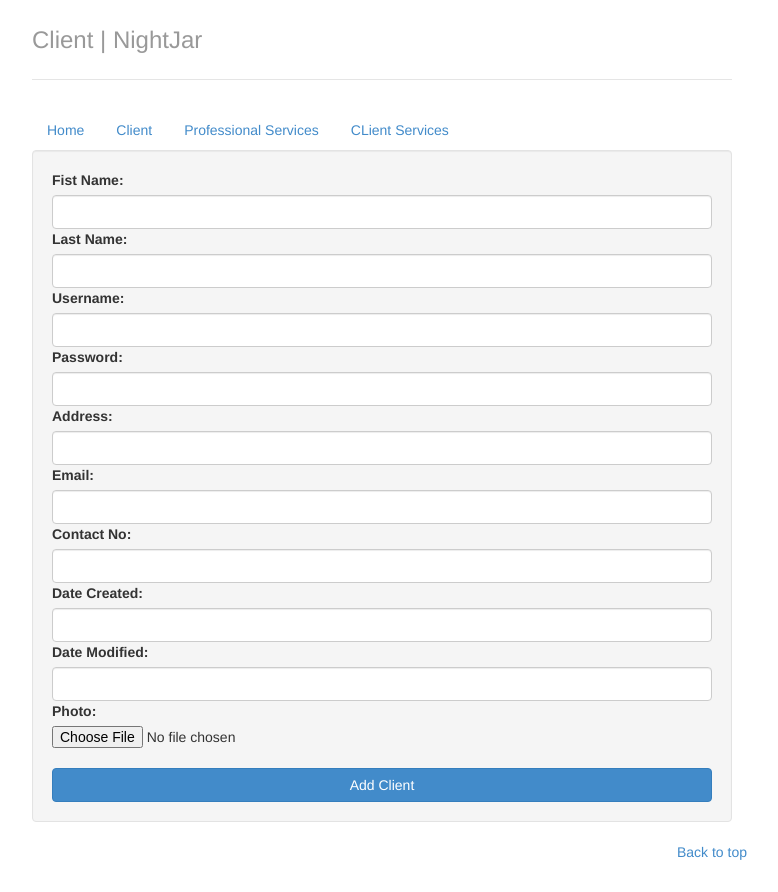
After one commit to meborda7/aabq-mmk, a CodeIgniter app: page /nightjar/client/ in a window 1280 px wide. The commit adds this page. Shown: the whole page, without its empty margins (258-1036 px from the left). Run offline with CodeIgniter, Linux system fonts and the light colour scheme; some libraries are stand-ins or nearby versions.

Commit message:
Created initial forms for client and professional services

```diff
--- a/application/config/constants.php
+++ b/application/config/constants.php
@@ -36,7 +36,7 @@ define('FOPEN_READ_WRITE_CREATE',				'a+b');
 define('FOPEN_WRITE_CREATE_STRICT',				'xb');
 define('FOPEN_READ_WRITE_CREATE_STRICT',		'x+b');
 
-define('APP_NAME', 'App_Name');
+define('APP_NAME', 'NightJar');
 
 /* JOIN */
 define('TABLE',									'table');
--- /dev/null
+++ b/application/controllers/client.php
@@ -0,0 +1,17 @@
+<?php
+
+if (!defined('BASEPATH'))
+    exit('No direct script access allowed');
+
+class Client extends BaseController {
+
+	public function index() {
+		$data['title'] = 'Client | ' . APP_NAME;
+        $data['content'] = 'content_client';
+        $data['css'] = base_url() . 'assets/css/jumbotron-narrow.css';
+        $this->load->view($this->layout, $data);
+	}
+}
+
+/* End of file client.php */
+/* Location: ./application/controllers/client.php */
--- /dev/null
+++ b/application/views/content_client.php
@@ -0,0 +1,35 @@
+<div class="well">
+	<form action="add_client" method="post" role="form">
+		<label for="first_name">Fist Name: </label>
+		<input class="form-control" type="text" name="first_name" id="first_name"  />
+
+		<label for="last_name">Last Name: </label>
+		<input class="form-control" type="text" name="last_name" id="last_name"  />
+
+		<label for="username">Username: </label>
+		<input class="form-control" type="text" name="username" id="username"  />
+
+		<label for="password">Password: </label>
+		<input class="form-control" type="password" name="password" id="password"  />
+
+		<label for="address">Address: </label>
+		<input class="form-control" type="text" name="address" id="address"  />
+
+		<label for="email">Email: </label>
+		<input class="form-control" type="text" name="email" id="email"  />
+
+		<label for="contact_no">Contact No: </label>
+		<input class="form-control" type="text" name="contact_no" id="contact_no"  />
+
+		<label for="date_created">Date Created: </label>
+		<input class="form-control" type="datetime" name="date_created" id="date_created"  />
+
+		<label for="date_modified">Date Modified: </label>
+		<input class="form-control" type="datetime" name="date_modified" id="date_modified"  />
+
+		<label for="photo">Photo: </label>
+		<input type="file" id="photo" /><br />
+
+		<input style="width: 100%" type="submit" class="btn btn-primary" name="contactSubmit" value="Add Client" />
+	</form>
+</div>
--- /dev/null
+++ b/application/views/content_client_services.php
@@ -0,0 +1,3 @@
+<div class="well">
+	<h1>Wa sa ta ron.. Himoanan pa.. ^_^</h1>
+</div>
--- a/application/views/layout/nav.php
+++ b/application/views/layout/nav.php
@@ -1,3 +1,9 @@
 <div class="header">
-    <h3 class="text-muted"><?php echo APP_NAME; ?></h3>
+    <h3 class="text-muted"><?php echo isset($title) ? $title : APP_NAME; ?></h3>
 </div>
+<ul class="nav nav-pills">
+	<li><a href="<?php echo base_url(); ?>home/">Home</a></li>
+	<li><a href="<?php echo base_url(); ?>client/">Client</a></li>
+	<li><a href="<?php echo base_url(); ?>professional_services/">Professional Services</a></li>
+	<li><a href="<?php echo base_url(); ?>client_services/">CLient Services</a></li>
+</ul>
```
Also changed, not shown: application/controllers/client_services.php (added, +17 -0 lines), application/controllers/professional_services.php (added, +17 -0 lines), application/views/content_professional_services.php (added, +23 -0 lines).
